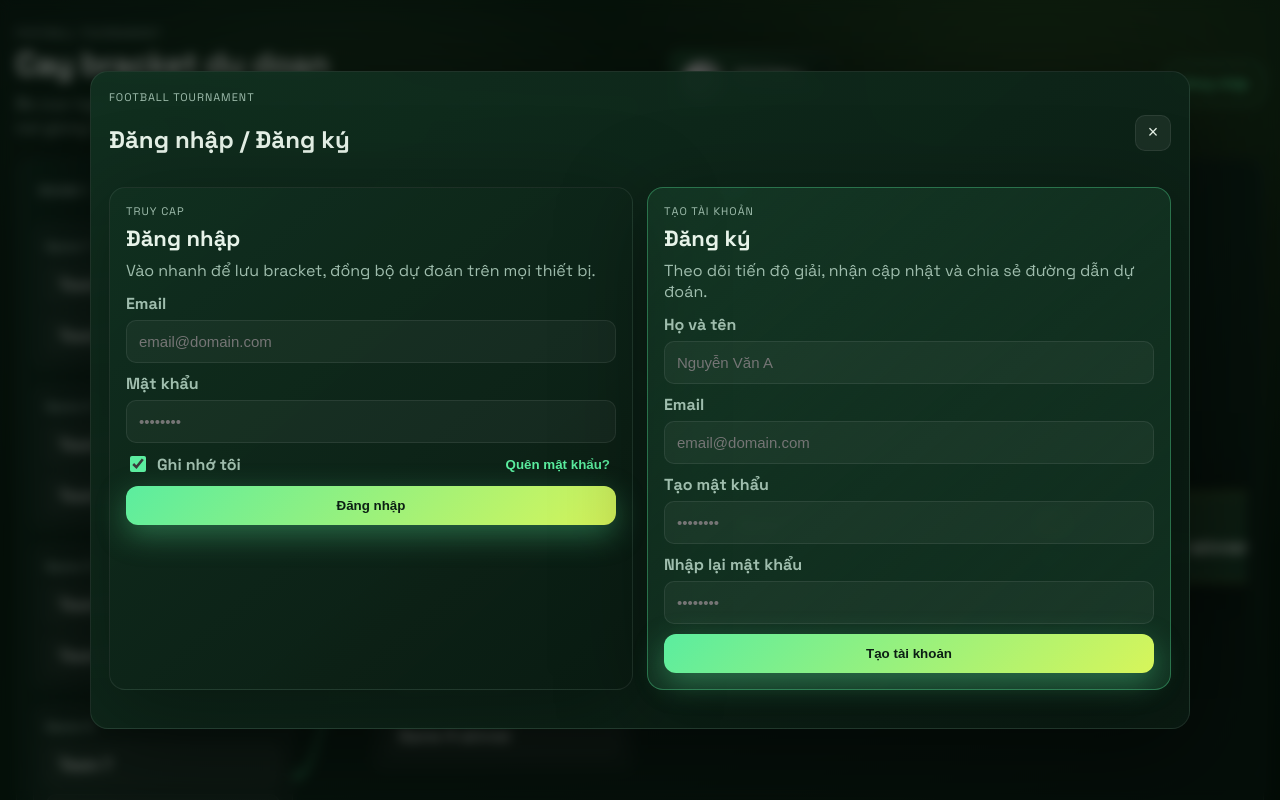
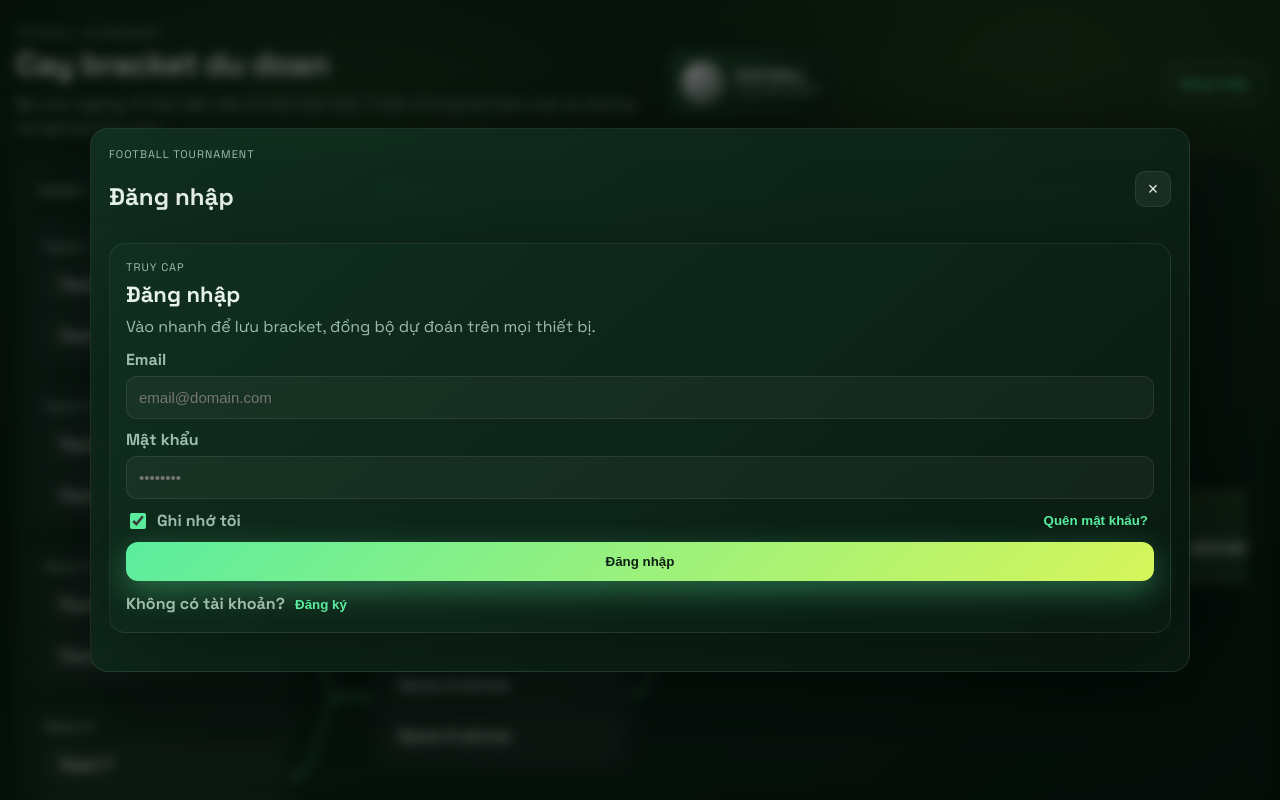
Before and after one commit to luongdangxt/football-BTEC-beta, a React (Vite) app: page / in a window 1280 px wide. Both pictures are taken after a click on the button "Đăng nhập". Shown: the top 800 px of the page. Built offline with nearby package versions, Linux system fonts and the light colour scheme.

Commit message:
dang update

```diff
--- a/src/App.jsx
+++ b/src/App.jsx
@@ -79,6 +79,8 @@ export default function App() {
 }
 
 function AuthModal({ open, onClose }) {
+  const [view, setView] = React.useState('login');
+
   React.useEffect(() => {
     const handler = (e) => {
       if (e.key === 'Escape') {
@@ -91,6 +93,12 @@ function AuthModal({ open, onClose }) {
     return () => window.removeEventListener('keydown', handler);
   }, [open, onClose]);
 
+  React.useEffect(() => {
+    if (open) {
+      setView('login');
+    }
+  }, [open]);
+
   if (!open) return null;
 
   return (
@@ -99,13 +107,14 @@ function AuthModal({ open, onClose }) {
         <div className="auth-modal__head">
           <div>
             <p className="eyebrow">Football tournament</p>
-            <h2>Đăng nhập / Đăng ký</h2>
+            <h2>{view === 'login' ? 'Đăng nhập' : 'Đăng ký'}</h2>
           </div>
           <button className="icon-btn" onClick={onClose} aria-label="Đóng">
             ×
           </button>
         </div>
-        <section className="auth">
+        <section className="auth auth--single">
+          {view === 'login' ? (
             <div className="auth-card">
               <div className="auth-card__head">
                 <p className="eyebrow">Truy cap</p>
@@ -113,8 +122,16 @@ function AuthModal({ open, onClose }) {
                 <p className="muted">Vào nhanh để lưu bracket, đồng bộ dự đoán trên mọi thiết bị.</p>
               </div>
               <AuthForm mode="login" />
+              <div className="auth-foot">
+                <span>
+                  Không có tài khoản?{' '}
+                  <button type="button" className="link-button" onClick={() => setView('register')}>
+                    Đăng ký
+                  </button>
+                </span>
               </div>
-
+            </div>
+          ) : (
             <div className="auth-card auth-card--accent">
               <div className="auth-card__head">
                 <p className="eyebrow">Tạo tài khoản</p>
@@ -122,7 +139,16 @@ function AuthModal({ open, onClose }) {
                 <p className="muted">Theo dõi tiến độ giải, nhận cập nhật và chia sẻ đường dẫn dự đoán.</p>
               </div>
               <AuthForm mode="register" />
+              <div className="auth-foot">
+                <span>
+                  Đã có tài khoản?{' '}
+                  <button type="button" className="link-button" onClick={() => setView('login')}>
+                    Đăng nhập
+                  </button>
+                </span>
               </div>
+            </div>
+          )}
         </section>
       </div>
     </div>
--- a/src/index.css
+++ b/src/index.css
@@ -127,6 +127,10 @@ body {
   grid-template-columns: repeat(2, minmax(280px, 1fr));
   gap: 14px;
   margin: 8px 0 18px;
+}
+
+.auth--single {
+  grid-template-columns: 1fr;
 }
 
 .auth-card {
```
Also changed, not shown: 5 other files (tests, documents, lock files or other folders). Lines whose indentation alone changed are shown as unchanged.
